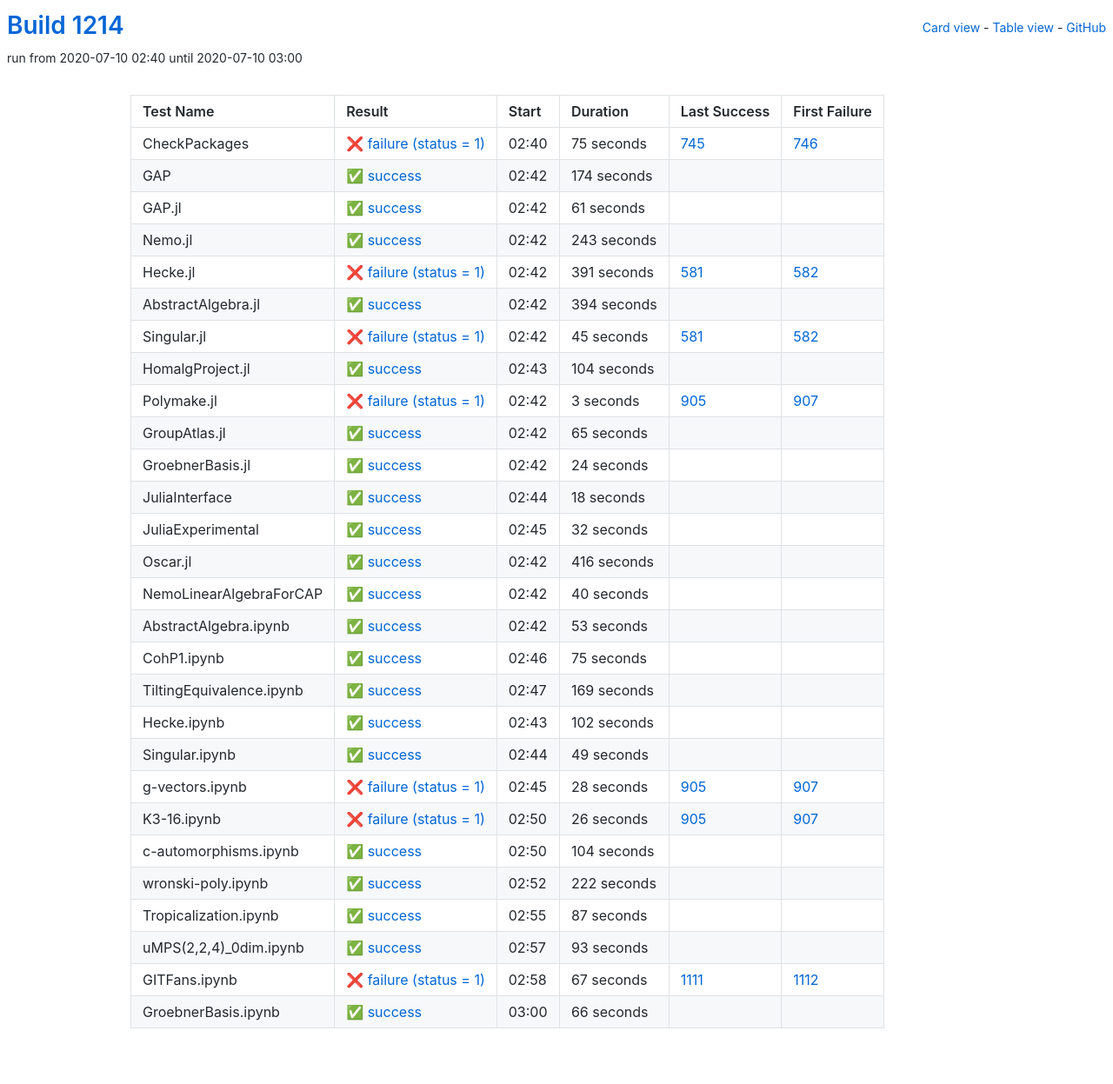
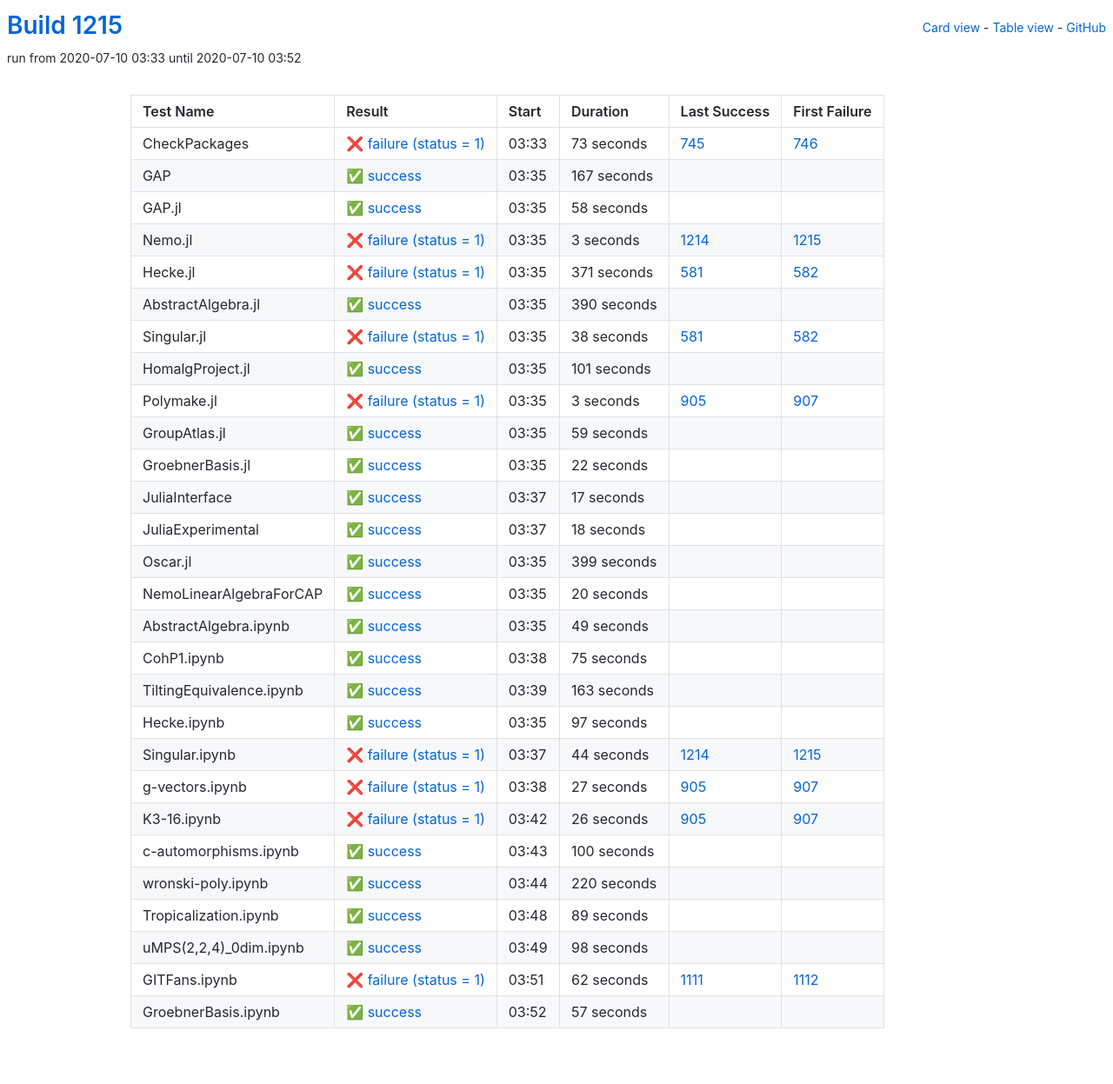
Before and after one commit to oscar-system/oscar-ci-status-1.4, a Jekyll site: the page built from table.html, in a window 1280 px wide. Shown: the whole page at 87% size. Built offline with Jekyll 4.4.1, drawn with Linux system fonts in a browser that asks for light colours.

Commit message:
Build #1215

```diff
--- a/_data/ci.yml
+++ b/_data/ci.yml
@@ -1,6 +1,6 @@
 ---
-build: 1214
-build_url: https://oscarci.mathematik.uni-kl.de/job/oscar-julia-1.4/1214/
+build: 1215
+build_url: https://oscarci.mathematik.uni-kl.de/job/oscar-julia-1.4/1215/
 job: oscar-julia-1.4
 organization: oscar-system
 repo: oscar-ci-status-1.4
@@ -8,104 +8,104 @@ repourl: https://github.com/oscar-system/oscar-ci-status-1.4
 tests:
 - name: CheckPackages
   id: checkpackages
-  log: https://oscarci.mathematik.uni-kl.de/job/oscar-julia-1.4/1214/artifact/logs/build-1214/CheckPackages.log
-  start: 2020-07-10 02:40
+  log: https://oscarci.mathematik.uni-kl.de/job/oscar-julia-1.4/1215/artifact/logs/build-1215/CheckPackages.log
+  start: 2020-07-10 03:33
   success: false
   exitcode: 1
   status: failure
-  duration: 75
+  duration: 73
   last_success: 745
   last_success_url: https://oscarci.mathematik.uni-kl.de/job/oscar-julia-1.4/745/
   first_failure: 746
   first_failure_url: https://oscarci.mathematik.uni-kl.de/job/oscar-julia-1.4/746/
 - name: GAP
   id: gap
-  log: https://oscarci.mathematik.uni-kl.de/job/oscar-julia-1.4/1214/artifact/logs/build-1214/GAP.log
-  start: 2020-07-10 02:42
+  log: https://oscarci.mathematik.uni-kl.de/job/oscar-julia-1.4/1215/artifact/logs/build-1215/GAP.log
+  start: 2020-07-10 03:35
   success: true
   exitcode: 0
   status: success
-  duration: 174
+  duration: 167
   last_success: false
   last_success_url:
   first_failure: false
   first_failure_url:
 - name: GAP.jl
   id: gap-jl
-  log: https://oscarci.mathematik.uni-kl.de/job/oscar-julia-1.4/1214/artifact/logs/build-1214/GAP.jl.log
-  start: 2020-07-10 02:42
+  log: https://oscarci.mathematik.uni-kl.de/job/oscar-julia-1.4/1215/artifact/logs/build-1215/GAP.jl.log
+  start: 2020-07-10 03:35
   success: true
   exitcode: 0
   status: success
-  duration: 61
+  duration: 58
   last_success: false
   last_success_url:
   first_failure: false
   first_failure_url:
 - name: Nemo.jl
   id: nemo-jl
-  log: https://oscarci.mathematik.uni-kl.de/job/oscar-julia-1.4/1214/artifact/logs/build-1214/Nemo.jl.log
-  start: 2020-07-10 02:42
-  success: true
-  exitcode: 0
-  status: success
-  duration: 243
-  last_success: false
-  last_success_url:
-  first_failure: false
-  first_failure_url:
-- name: Hecke.jl
-  id: hecke-jl
-  log: https://oscarci.mathematik.uni-kl.de/job/oscar-julia-1.4/1214/artifact/logs/build-1214/Hecke.jl.log
-  start: 2020-07-10 02:42
+  log: https://oscarci.mathematik.uni-kl.de/job/oscar-julia-1.4/1215/artifact/logs/build-1215/Nemo.jl.log
+  start: 2020-07-10 03:35
   success: false
   exitcode: 1
   status: failure
-  duration: 391
+  duration: 3
+  last_success: 1214
+  last_success_url: https://oscarci.mathematik.uni-kl.de/job/oscar-julia-1.4/1214/
+  first_failure: 1215
+  first_failure_url: https://oscarci.mathematik.uni-kl.de/job/oscar-julia-1.4/1215/
+- name: Hecke.jl
+  id: hecke-jl
+  log: https://oscarci.mathematik.uni-kl.de/job/oscar-julia-1.4/1215/artifact/logs/build-1215/Hecke.jl.log
+  start: 2020-07-10 03:35
+  success: false
+  exitcode: 1
+  status: failure
+  duration: 371
   last_success: 581
   last_success_url: https://oscarci.mathematik.uni-kl.de/job/oscar-julia-1.4/581/
   first_failure: 582
   first_failure_url: https://oscarci.mathematik.uni-kl.de/job/oscar-julia-1.4/582/
 - name: AbstractAlgebra.jl
   id: abstractalgebra-jl
-  log: https://oscarci.mathematik.uni-kl.de/job/oscar-julia-1.4/1214/artifact/logs/build-1214/AbstractAlgebra.jl.log
-  start: 2020-07-10 02:42
+  log: https://oscarci.mathematik.uni-kl.de/job/oscar-julia-1.4/1215/artifact/logs/build-1215/AbstractAlgebra.jl.log
+  start: 2020-07-10 03:35
   success: true
   exitcode: 0
   status: success
-  duration: 394
+  duration: 390
   last_success: false
   last_success_url:
   first_failure: false
   first_failure_url:
 - name: Singular.jl
   id: singular-jl
-  log: https://oscarci.mathematik.uni-kl.de/job/oscar-julia-1.4/1214/artifact/logs/build-1214/Singular.jl.log
-  start: 2020-07-10 02:42
+  log: https://oscarci.mathematik.uni-kl.de/job/oscar-julia-1.4/1215/artifact/logs/build-1215/Singular.jl.log
+  start: 2020-07-10 03:35
   success: false
   exitcode: 1
   status: failure
-  duration: 45
+  duration: 38
   last_success: 581
   last_success_url: https://oscarci.mathematik.uni-kl.de/job/oscar-julia-1.4/581/
   first_failure: 582
   first_failure_url: https://oscarci.mathematik.uni-kl.de/job/oscar-julia-1.4/582/
 - name: HomalgProject.jl
   id: homalgproject-jl
-  log: https://oscarci.mathematik.uni-kl.de/job/oscar-julia-1.4/1214/artifact/logs/build-1214/HomalgProject.jl.log
-  start: 2020-07-10 02:43
+  log: https://oscarci.mathematik.uni-kl.de/job/oscar-julia-1.4/1215/artifact/logs/build-1215/HomalgProject.jl.log
+  start: 2020-07-10 03:35
   success: true
   exitcode: 0
   status: success
-  duration: 104
+  duration: 101
   last_success: false
   last_success_url:
   first_failure: false
   first_failure_url:
 - name: Polymake.jl
   id: polymake-jl
-  log: https://oscarci.mathematik.uni-kl.de/job/oscar-julia-1.4/1214/artifact/logs/build-1214/Polymake.jl.log
-  start: 2020-07-10 02:42
+  log: https://oscarci.mathematik.uni-kl.de/job/oscar-julia-1.4/1215/artifact/logs/build-1215/Polymake.jl.log
+  start: 2020-07-10 03:35
   success: false
   exitcode: 1
   status: failure
@@ -116,32 +116,44 @@ tests:
   first_failure_url: https://oscarci.mathematik.uni-kl.de/job/oscar-julia-1.4/907/
 - name: GroupAtlas.jl
   id: groupatlas-jl
-  log: https://oscarci.mathematik.uni-kl.de/job/oscar-julia-1.4/1214/artifact/logs/build-1214/GroupAtlas.jl.log
-  start: 2020-07-10 02:42
+  log: https://oscarci.mathematik.uni-kl.de/job/oscar-julia-1.4/1215/artifact/logs/build-1215/GroupAtlas.jl.log
+  start: 2020-07-10 03:35
   success: true
   exitcode: 0
   status: success
-  duration: 65
+  duration: 59
   last_success: false
   last_success_url:
   first_failure: false
   first_failure_url:
 - name: GroebnerBasis.jl
   id: groebnerbasis-jl
-  log: https://oscarci.mathematik.uni-kl.de/job/oscar-julia-1.4/1214/artifact/logs/build-1214/GroebnerBasis.jl.log
-  start: 2020-07-10 02:42
+  log: https://oscarci.mathematik.uni-kl.de/job/oscar-julia-1.4/1215/artifact/logs/build-1215/GroebnerBasis.jl.log
+  start: 2020-07-10 03:35
   success: true
   exitcode: 0
   status: success
-  duration: 24
+  duration: 22
   last_success: false
   last_success_url:
   first_failure: false
   first_failure_url:
 - name: JuliaInterface
   id: juliainterface
-  log: https://oscarci.mathematik.uni-kl.de/job/oscar-julia-1.4/1214/artifact/logs/build-1214/JuliaInterface.log
-  start: 2020-07-10 02:44
+  log: https://oscarci.mathematik.uni-kl.de/job/oscar-julia-1.4/1215/artifact/logs/build-1215/JuliaInterface.log
+  start: 2020-07-10 03:37
+  success: true
+  exitcode: 0
+  status: success
+  duration: 17
+  last_success: false
+  last_success_url:
+  first_failure: false
+  first_failure_url:
+- name: JuliaExperimental
+  id: juliaexperimental
+  log: https://oscarci.mathematik.uni-kl.de/job/oscar-julia-1.4/1215/artifact/logs/build-1215/JuliaExperimental.log
+  start: 2020-07-10 03:37
   success: true
   exitcode: 0
   status: success
@@ -150,58 +162,46 @@ tests:
   last_success_url:
   first_failure: false
   first_failure_url:
-- name: JuliaExperimental
-  id: juliaexperimental
-  log: https://oscarci.mathematik.uni-kl.de/job/oscar-julia-1.4/1214/artifact/logs/build-1214/JuliaExperimental.log
-  start: 2020-07-10 02:45
+- name: Oscar.jl
+  id: oscar-jl
+  log: https://oscarci.mathematik.uni-kl.de/job/oscar-julia-1.4/1215/artifact/logs/build-1215/Oscar.jl.log
+  start: 2020-07-10 03:35
   success: true
   exitcode: 0
   status: success
-  duration: 32
-  last_success: false
-  last_success_url:
-  first_failure: false
-  first_failure_url:
-- name: Oscar.jl
-  id: oscar-jl
-  log: https://oscarci.mathematik.uni-kl.de/job/oscar-julia-1.4/1214/artifact/logs/build-1214/Oscar.jl.log
-  start: 2020-07-10 02:42
-  success: true
-  exitcode: 0
-  status: success
-  duration: 416
+  duration: 399
   last_success: false
   last_success_url:
   first_failure: false
   first_failure_url:
 - name: NemoLinearAlgebraForCAP
   id: nemolinearalgebraforcap
-  log: https://oscarci.mathematik.uni-kl.de/job/oscar-julia-1.4/1214/artifact/logs/build-1214/NemoLinearAlgebraForCAP.log
-  start: 2020-07-10 02:42
+  log: https://oscarci.mathematik.uni-kl.de/job/oscar-julia-1.4/1215/artifact/logs/build-1215/NemoLinearAlgebraForCAP.log
+  start: 2020-07-10 03:35
   success: true
   exitcode: 0
   status: success
-  duration: 40
+  duration: 20
   last_success: false
   last_success_url:
   first_failure: false
   first_failure_url:
 - name: AbstractAlgebra.ipynb
   id: abstractalgebra-ipynb
-  log: https://oscarci.mathematik.uni-kl.de/job/oscar-julia-1.4/1214/artifact/logs/build-1214/AbstractAlgebra.ipynb.log
-  start: 2020-07-10 02:42
+  log: https://oscarci.mathematik.uni-kl.de/job/oscar-julia-1.4/1215/artifact/logs/build-1215/AbstractAlgebra.ipynb.log
+  start: 2020-07-10 03:35
   success: true
   exitcode: 0
   status: success
-  duration: 53
+  duration: 49
   last_success: false
   last_success_url:
   first_failure: false
   first_failure_url:
 - name: CohP1.ipynb
   id: cohp1-ipynb
-  log: https://oscarci.mathematik.uni-kl.de/job/oscar-julia-1.4/1214/artifact/logs/build-1214/CohP1.ipynb.log
-  start: 2020-07-10 02:46
+  log: https://oscarci.mathematik.uni-kl.de/job/oscar-julia-1.4/1215/artifact/logs/build-1215/CohP1.ipynb.log
+  start: 2020-07-10 03:38
   success: true
   exitcode: 0
   status: success
@@ -212,56 +212,56 @@ tests:
   first_failure_url:
 - name: TiltingEquivalence.ipynb
   id: tiltingequivalence-ipynb
-  log: https://oscarci.mathematik.uni-kl.de/job/oscar-julia-1.4/1214/artifact/logs/build-1214/TiltingEquivalence.ipynb.log
-  start: 2020-07-10 02:47
+  log: https://oscarci.mathematik.uni-kl.de/job/oscar-julia-1.4/1215/artifact/logs/build-1215/TiltingEquivalence.ipynb.log
+  start: 2020-07-10 03:39
   success: true
   exitcode: 0
   status: success
-  duration: 169
+  duration: 163
   last_success: false
   last_success_url:
   first_failure: false
   first_failure_url:
 - name: Hecke.ipynb
   id: hecke-ipynb
-  log: https://oscarci.mathematik.uni-kl.de/job/oscar-julia-1.4/1214/artifact/logs/build-1214/Hecke.ipynb.log
-  start: 2020-07-10 02:43
+  log: https://oscarci.mathematik.uni-kl.de/job/oscar-julia-1.4/1215/artifact/logs/build-1215/Hecke.ipynb.log
+  start: 2020-07-10 03:35
   success: true
   exitcode: 0
   status: success
-  duration: 102
+  duration: 97
   last_success: false
   last_success_url:
   first_failure: false
   first_failure_url:
 - name: Singular.ipynb
   id: singular-ipynb
-  log: https://oscarci.mathematik.uni-kl.de/job/oscar-julia-1.4/1214/artifact/logs/build-1214/Singular.ipynb.log
-  start: 2020-07-10 02:44
-  success: true
-  exitcode: 0
-  status: success
-  duration: 49
-  last_success: false
-  last_success_url:
-  first_failure: false
-  first_failure_url:
-- name: g-vectors.ipynb
-  id: g-vectors-ipynb
-  log: https://oscarci.mathematik.uni-kl.de/job/oscar-julia-1.4/1214/artifact/logs/build-1214/g-vectors.ipynb.log
-  start: 2020-07-10 02:45
+  log: https://oscarci.mathematik.uni-kl.de/job/oscar-julia-1.4/1215/artifact/logs/build-1215/Singular.ipynb.log
+  start: 2020-07-10 03:37
   success: false
   exitcode: 1
   status: failure
-  duration: 28
+  duration: 44
+  last_success: 1214
+  last_success_url: https://oscarci.mathematik.uni-kl.de/job/oscar-julia-1.4/1214/
+  first_failure: 1215
+  first_failure_url: https://oscarci.mathematik.uni-kl.de/job/oscar-julia-1.4/1215/
+- name: g-vectors.ipynb
+  id: g-vectors-ipynb
+  log: https://oscarci.mathematik.uni-kl.de/job/oscar-julia-1.4/1215/artifact/logs/build-1215/g-vectors.ipynb.log
+  start: 2020-07-10 03:38
+  success: false
+  exitcode: 1
+  status: failure
+  duration: 27
   last_success: 905
   last_success_url: https://oscarci.mathematik.uni-kl.de/job/oscar-julia-1.4/905/
   first_failure: 907
   first_failure_url: https://oscarci.mathematik.uni-kl.de/job/oscar-julia-1.4/907/
 - name: K3-16.ipynb
   id: k3-16-ipynb
-  log: https://oscarci.mathematik.uni-kl.de/job/oscar-julia-1.4/1214/artifact/logs/build-1214/K3-16.ipynb.log
-  start: 2020-07-10 02:50
+  log: https://oscarci.mathematik.uni-kl.de/job/oscar-julia-1.4/1215/artifact/logs/build-1215/K3-16.ipynb.log
+  start: 2020-07-10 03:42
   success: false
   exitcode: 1
   status: failure
@@ -272,72 +272,72 @@ tests:
   first_failure_url: https://oscarci.mathematik.uni-kl.de/job/oscar-julia-1.4/907/
 - name: c-automorphisms.ipynb
   id: c-automorphisms-ipynb
-  log: https://oscarci.mathematik.uni-kl.de/job/oscar-julia-1.4/1214/artifact/logs/build-1214/c-automorphisms.ipynb.log
-  start: 2020-07-10 02:50
+  log: https://oscarci.mathematik.uni-kl.de/job/oscar-julia-1.4/1215/artifact/logs/build-1215/c-automorphisms.ipynb.log
+  start: 2020-07-10 03:43
   success: true
   exitcode: 0
   status: success
-  duration: 104
+  duration: 100
   last_success: false
   last_success_url:
   first_failure: false
   first_failure_url:
 - name: wronski-poly.ipynb
   id: wronski-poly-ipynb
-  log: https://oscarci.mathematik.uni-kl.de/job/oscar-julia-1.4/1214/artifact/logs/build-1214/wronski-poly.ipynb.log
-  start: 2020-07-10 02:52
+  log: https://oscarci.mathematik.uni-kl.de/job/oscar-julia-1.4/1215/artifact/logs/build-1215/wronski-poly.ipynb.log
+  start: 2020-07-10 03:44
   success: true
   exitcode: 0
   status: success
-  duration: 222
+  duration: 220
   last_success: false
   last_success_url:
   first_failure: false
   first_failure_url:
 - name: Tropicalization.ipynb
   id: tropicalization-ipynb
-  log: https://oscarci.mathematik.uni-kl.de/job/oscar-julia-1.4/1214/artifact/logs/build-1214/Tropicalization.ipynb.log
-  start: 2020-07-10 02:55
+  log: https://oscarci.mathematik.uni-kl.de/job/oscar-julia-1.4/1215/artifact/logs/build-1215/Tropicalization.ipynb.log
+  start: 2020-07-10 03:48
   success: true
   exitcode: 0
   status: success
-  duration: 87
+  duration: 89
   last_success: false
   last_success_url:
   first_failure: false
   first_failure_url:
 - name: uMPS(2,2,4)_0dim.ipynb
   id: umps-2-2-4-0dim-ipynb
-  log: https://oscarci.mathematik.uni-kl.de/job/oscar-julia-1.4/1214/artifact/logs/build-1214/uMPS-2-2-4-_0dim.ipynb.log
-  start: 2020-07-10 02:57
+  log: https://oscarci.mathematik.uni-kl.de/job/oscar-julia-1.4/1215/artifact/logs/build-1215/uMPS-2-2-4-_0dim.ipynb.log
+  start: 2020-07-10 03:49
   success: true
   exitcode: 0
   status: success
-  duration: 93
+  duration: 98
   last_success: false
   last_success_url:
   first_failure: false
   first_failure_url:
 - name: GITFans.ipynb
   id: gitfans-ipynb
-  log: https://oscarci.mathematik.uni-kl.de/job/oscar-julia-1.4/1214/artifact/logs/build-1214/GITFans.ipynb.log
-  start: 2020-07-10 02:58
+  log: https://oscarci.mathematik.uni-kl.de/job/oscar-julia-1.4/1215/artifact/logs/build-1215/GITFans.ipynb.log
+  start: 2020-07-10 03:51
   success: false
   exitcode: 1
   status: failure
-  duration: 67
+  duration: 62
   last_success: 1111
   last_success_url: https://oscarci.mathematik.uni-kl.de/job/oscar-julia-1.4/1111/
   first_failure: 1112
   first_failure_url: https://oscarci.mathematik.uni-kl.de/job/oscar-julia-1.4/1112/
 - name: GroebnerBasis.ipynb
   id: groebnerbasis-ipynb
-  log: https://oscarci.mathematik.uni-kl.de/job/oscar-julia-1.4/1214/artifact/logs/build-1214/GroebnerBasis.ipynb.log
-  start: 2020-07-10 03:00
+  log: https://oscarci.mathematik.uni-kl.de/job/oscar-julia-1.4/1215/artifact/logs/build-1215/GroebnerBasis.ipynb.log
+  start: 2020-07-10 03:52
   success: true
   exitcode: 0
   status: success
-  duration: 66
+  duration: 57
   last_success: false
   last_success_url:
   first_failure: false
```
Also changed, not shown: README.md.
